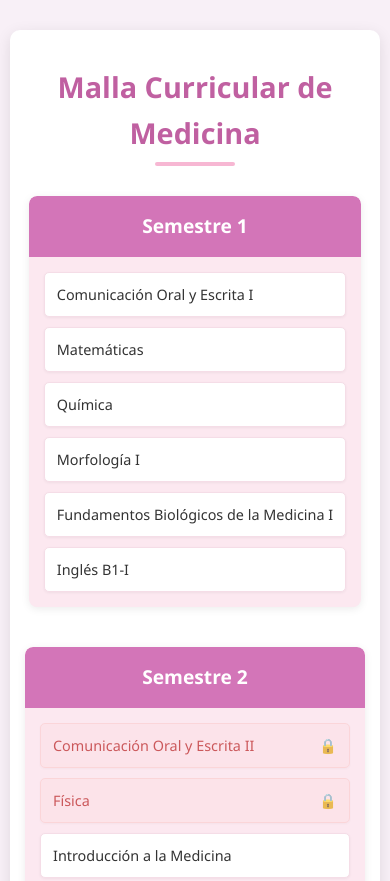
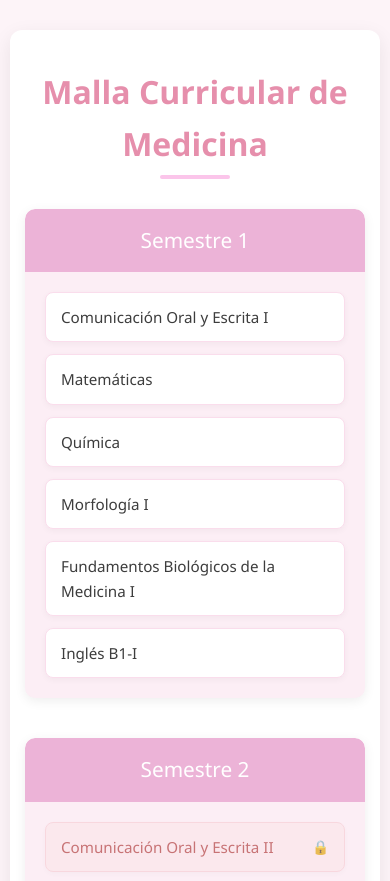
Before and after one commit to Antuan708/malla-curricular, a plain HTML site: page index.html in a window 390 px wide. Shown: the top 881 px of the page. Drawn offline with Linux system fonts and the light colour scheme.

Commit message:
Update estilos.css

```diff
--- a/estilos.css
+++ b/estilos.css
@@ -1,9 +1,9 @@
 body {
     font-family: 'Segoe UI', Tahoma, Geneva, Verdana, sans-serif;
-    background-color: #F8F0F7; /* Fondo suave rosa pálido */
+    background-color: #FDF4F8; /* Fondo muy claro, casi blanco con un toque de rosa */
     margin: 0;
     padding: 20px;
-    color: #333;
+    color: #3D3D3D; /* Gris oscuro suave para el texto principal */
     line-height: 1.6;
 }
 
@@ -11,18 +11,19 @@ body {
     max-width: 1300px;
     margin: 20px auto;
     padding: 30px;
-    background-color: #FFFFFF; /* Fondo blanco para el contenedor principal */
-    border-radius: 10px;
-    box-shadow: 0 4px 15px rgba(0, 0, 0, 0.1);
+    background-color: #FFFFFF; /* Fondo blanco puro para el contenedor principal */
+    border-radius: 12px;
+    box-shadow: 0 6px 20px rgba(0, 0, 0, 0.08); /* Sombra un poco más pronunciada */
 }
 
 h1 {
     text-align: center;
-    color: #C060A1; /* Rosa oscuro para el título */
+    color: #E68FAC; /* Rosa pastel medio para el título */
     margin-bottom: 40px;
-    font-size: 2.5em;
+    font-size: 2.8em; /* Título un poco más grande */
     position: relative;
-    padding-bottom: 10px;
+    padding-bottom: 15px; /* Más espacio debajo de la línea */
+    font-weight: 600; /* Un poco más de grosor */
 }
 
 h1::after {
@@ -31,63 +32,66 @@ h1::after {
     left: 50%;
     bottom: 0;
     transform: translateX(-50%);
-    width: 80px;
-    height: 4px;
-    background-color: #F7B7D3; /* Rosa claro para la línea del título */
-    border-radius: 2px;
+    width: 100px; /* Línea del título un poco más larga */
+    height: 5px; /* Línea del título un poco más gruesa */
+    background-color: #FBC5EA; /* Rosa pastel más claro para la línea */
+    border-radius: 3px;
 }
 
 #curriculum {
     display: flex;
     flex-wrap: wrap;
     justify-content: center;
-    gap: 25px;
+    gap: 30px; /* Más espacio entre semestres */
 }
 
 .semester {
     flex: 1;
     min-width: 280px;
-    background-color: #FCE8F0; /* Fondo más claro para los semestres */
-    border-radius: 8px;
-    box-shadow: 0 2px 8px rgba(0, 0, 0, 0.08);
+    max-width: 320px; /* Ancho máximo para columnas */
+    background-color: #FCEEF5; /* Fondo rosa pastel muy claro para los semestres */
+    border-radius: 10px;
+    box-shadow: 0 3px 12px rgba(0, 0, 0, 0.07);
     overflow: hidden;
-    transition: transform 0.2s ease-in-out;
+    transition: transform 0.2s ease-in-out, box-shadow 0.2s ease-in-out;
 }
 
 .semester:hover {
-    transform: translateY(-5px);
+    transform: translateY(-8px); /* Elevación más notable al pasar el ratón */
+    box-shadow: 0 8px 25px rgba(0, 0, 0, 0.12);
 }
 
 .semester h2 {
-    background-color: #D375B8; /* Rosa medio para los títulos de semestre */
+    background-color: #ECB3D7; /* Rosa pastel vibrante para los títulos de semestre */
     color: white;
-    padding: 15px 20px;
+    padding: 18px 20px; /* Más padding para los títulos */
     margin: 0;
-    font-size: 1.4em;
+    font-size: 1.6em; /* Títulos de semestre un poco más grandes */
     text-align: center;
-    border-top-left-radius: 8px;
-    border-top-right-radius: 8px;
+    border-top-left-radius: 10px;
+    border-top-right-radius: 10px;
+    font-weight: 500;
 }
 
 .courses {
-    padding: 15px;
+    padding: 20px; /* Más padding para la lista de ramos */
     list-style: none;
     margin: 0;
 }
 
 .course-item {
     background-color: #FFFFFF; /* Fondo blanco para los ramos */
-    border: 1px solid #F5DDE7; /* Borde rosa muy claro */
-    border-radius: 5px;
-    padding: 12px 15px;
-    margin-bottom: 10px;
+    border: 1px solid #FADDEC; /* Borde rosa muy sutil */
+    border-radius: 8px; /* Bordes más redondeados */
+    padding: 14px 18px; /* Más padding dentro de cada ramo */
+    margin-bottom: 12px; /* Más espacio entre ramos */
     cursor: pointer;
     transition: all 0.3s ease;
     display: flex;
     justify-content: space-between;
     align-items: center;
-    font-size: 0.95em;
-    box-shadow: 0 1px 3px rgba(0, 0, 0, 0.05);
+    font-size: 1em; /* Tamaño de fuente ligeramente mayor */
+    box-shadow: 0 2px 6px rgba(0, 0, 0, 0.04);
 }
 
 .course-item:last-child {
@@ -95,23 +99,24 @@ h1::after {
 }
 
 .course-item:hover:not(.approved):not(.blocked) {
-    background-color: #FFEBF3; /* Rosa muy claro al pasar el ratón */
-    border-color: #F7B7D3; /* Borde rosa claro al pasar el ratón */
+    background-color: #FFF3F8; /* Rosa muy claro al pasar el ratón */
+    border-color: #F7CCEB; /* Borde rosa claro al pasar el ratón */
+    transform: translateX(5px); /* Pequeño movimiento hacia la derecha */
 }
 
 .course-item.approved {
-    background-color: #E2F0D9; /* Verde pálido para aprobado (contraste con el rosa) */
-    color: #4CAF50; /* Verde más oscuro para el texto aprobado */
+    background-color: #DDEEDD; /* Verde pálido suave para aprobado */
+    color: #4CAF50; /* Verde para el texto aprobado */
     text-decoration: line-through;
-    border-color: #C8E6C9; /* Borde verde claro */
+    border-color: #C8E0C8; /* Borde verde claro */
     cursor: default;
     opacity: 0.8;
 }
 
 .course-item.blocked {
-    background-color: #FDE2E7; /* Rosa pálido para bloqueado */
-    color: #B71C1C; /* Rojo oscuro para el texto bloqueado */
-    border-color: #FBCDCF; /* Borde rojo claro */
+    background-color: #FBE6EA; /* Rosa pastel suave para bloqueado */
+    color: #B24040; /* Rojo oscuro suave para el texto bloqueado */
+    border-color: #F7CED5; /* Borde rosa claro */
     cursor: not-allowed;
     opacity: 0.7;
 }
@@ -119,6 +124,7 @@ h1::after {
 .course-item.blocked::after {
     content: '🔒';
     margin-left: 10px;
+    font-size: 0.9em; /* Icono de candado ligeramente más pequeño */
 }
 
 /* Modal Styling */
@@ -131,49 +137,50 @@ h1::after {
     width: 100%;
     height: 100%;
     overflow: auto;
-    background-color: rgba(0, 0, 0, 0.6);
+    background-color: rgba(0, 0, 0, 0.5); /* Oscurecimiento del fondo menos intenso */
     justify-content: center;
     align-items: center;
+    backdrop-filter: blur(3px); /* Efecto de desenfoque al fondo */
 }
 
 .modal-content {
     background-color: #fff;
     margin: auto;
-    padding: 30px;
-    border-radius: 8px;
+    padding: 35px; /* Más padding en el modal */
+    border-radius: 10px;
     width: 90%;
-    max-width: 500px;
-    box-shadow: 0 5px 15px rgba(0, 0, 0, 0.3);
+    max-width: 550px; /* Modal un poco más grande */
+    box-shadow: 0 8px 25px rgba(0, 0, 0, 0.25); /* Sombra más pronunciada */
     position: relative;
     animation: fadeIn 0.3s ease-out;
 }
 
 @keyframes fadeIn {
-    from { opacity: 0; transform: translateY(-20px); }
+    from { opacity: 0; transform: translateY(-30px); } /* Animación más pronunciada */
     to { opacity: 1; transform: translateY(0); }
 }
 
 .close-button {
-    color: #aaa;
+    color: #999; /* Gris suave para el botón de cerrar */
     float: right;
-    font-size: 28px;
+    font-size: 30px; /* Botón de cerrar más grande */
     font-weight: bold;
     position: absolute;
     top: 10px;
-    right: 15px;
+    right: 18px; /* Ajuste de posición */
     cursor: pointer;
     transition: color 0.2s;
 }
 
 .close-button:hover,
 .close-button:focus {
-    color: #888;
+    color: #666; /* Gris más oscuro al pasar el ratón */
 }
 
 #modal-message {
-    margin-top: 10px;
-    font-size: 1.1em;
-    color: #555;
+    margin-top: 15px; /* Más espacio */
+    font-size: 1.2em; /* Mensaje un poco más grande */
+    color: #4D4D4D; /* Gris oscuro para el mensaje */
     text-align: center;
 }
 
@@ -189,12 +196,13 @@ h1::after {
 
     .semester {
         min-width: 250px;
+        max-width: none; /* Eliminar el max-width para pantallas más pequeñas */
     }
 }
 
 @media (max-width: 768px) {
     h1 {
-        font-size: 2em;
+        font-size: 2.2em;
     }
 
     .semester {
@@ -218,16 +226,31 @@ h1::after {
     }
 
     h1 {
-        font-size: 1.8em;
+        font-size: 2em;
         margin-bottom: 30px;
+        padding-bottom: 10px;
+    }
+
+    h1::after {
+        width: 70px;
+        height: 4px;
     }
 
     .semester h2 {
-        font-size: 1.2em;
+        font-size: 1.3em;
+        padding: 15px;
     }
 
     .course-item {
-        font-size: 0.9em;
-        padding: 10px 12px;
+        font-size: 0.95em;
+        padding: 12px 15px;
+    }
+
+    .modal-content {
+        padding: 25px;
+    }
+
+    #modal-message {
+        font-size: 1em;
     }
 }
```
